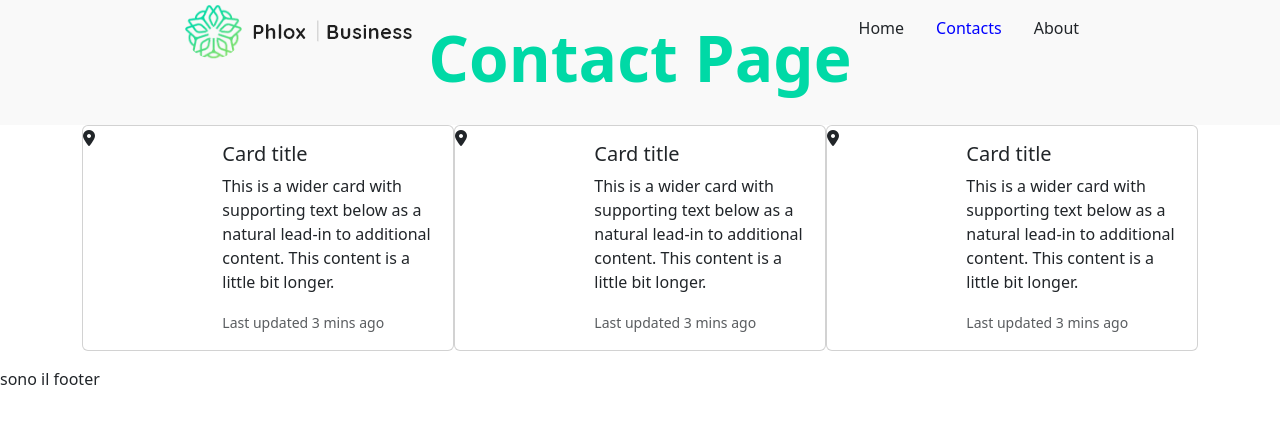
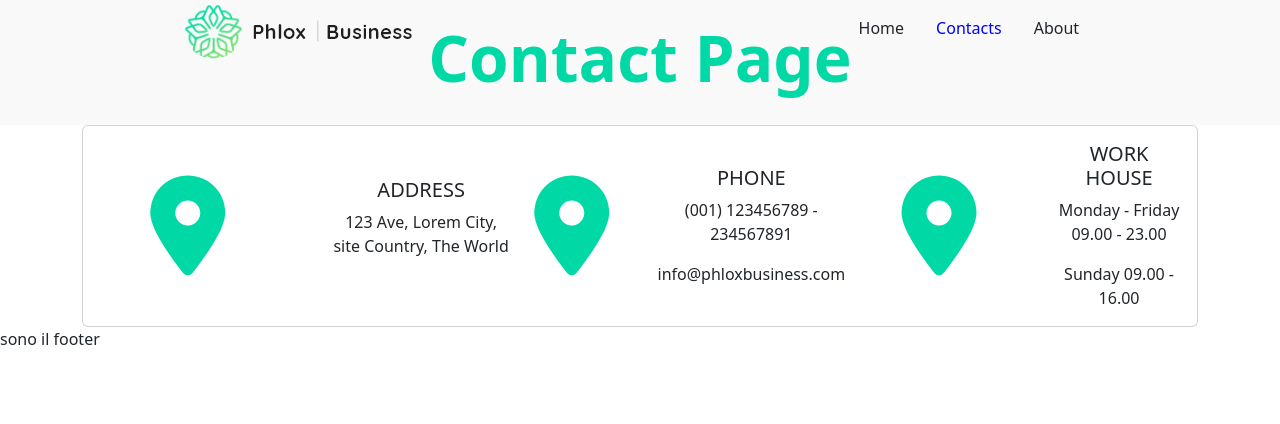
Before and after one commit to eugeniomalavasi/proj-html-vuejs, a Vue app: page /contacts in a window 1280 px wide. Shown: the top 424 px of the page. Built offline with nearby package versions, Linux system fonts and the light colour scheme.

Commit message:
add: AppCardContact component

```diff
--- /dev/null
+++ b/src/components/AppCardContact.vue
@@ -0,0 +1,65 @@
+<script>
+export default {
+    data() {
+        return {
+            cardContact: [
+                {
+                    name: "ADDRESS",
+                    text: "123 Ave, Lorem City, site Country, The World",
+
+                },
+                {
+                    name: "PHONE",
+                    text: "(001) 123456789 - 234567891",
+                    mail: "info@phloxbusiness.com",
+
+                },
+                {
+                    name: "WORK HOUSE",
+                    text: "Monday - Friday       09.00 - 23.00",
+                    gg: "Sunday         09.00 - 16.00",
+
+                },
+            ]
+        }
+    }
+
+};
+</script>
+
+<template>
+  <div class="row d-flex align-items-center mt-0 mr-0"v-for="index in cardContact">
+        <div class="col">
+          <i class="fa-solid fa-location-dot"></i>
+        </div>
+        <div class="col">
+          <div class="card-body" >
+            <h5 class="card-title">{{index.name}}</h5>
+            <p class="card-text">
+             {{ index.text }}
+            </p>
+            <p class="card-text">
+              {{ index.mail }} {{ index.gg }}
+            </p>
+          </div>
+        </div>
+    </div>
+
+
+
+</template>
+
+<style lang="scss" scoped>
+
+.col {
+text-align: center;
+
+    .fa-solid{
+      font-size: 100px;
+      color: #00d9a6;
+    }
+
+}
+
+
+</style>
--- a/src/pages/Contacts.vue
+++ b/src/pages/Contacts.vue
@@ -1,68 +1,22 @@
 <script>
-export default {};
+import AppCardContact from "../components/AppCardContact.vue";
+
+export default {
+  components: {
+    AppCardContact,
+  },
+};
 </script>
 
 <template>
   <div class="title-contact">
     <h1>Contact Page</h1>
   </div>
-  <div class="container">
-    <div class="card mb-3" style="max-width: 540px">
-      <div class="row g-0">
-        <div class="col-md-4">
-          <i class="fa-solid fa-location-dot"></i>
-        </div>
-        <div class="col-md-8">
-          <div class="card-body">
-            <h5 class="card-title">Card title</h5>
-            <p class="card-text">
-              This is a wider card with supporting text below as a natural lead-in to
-              additional content. This content is a little bit longer.
-            </p>
-            <p class="card-text">
-              <small class="text-body-secondary">Last updated 3 mins ago</small>
-            </p>
-          </div>
-        </div>
-      </div>
-    </div>
-    <div class="card mb-3" style="max-width: 540px">
-      <div class="row g-0">
-        <div class="col-md-4">
-          <i class="fa-solid fa-location-dot"></i>
-        </div>
-        <div class="col-md-8">
-          <div class="card-body">
-            <h5 class="card-title">Card title</h5>
-            <p class="card-text">
-              This is a wider card with supporting text below as a natural lead-in to
-              additional content. This content is a little bit longer.
-            </p>
-            <p class="card-text">
-              <small class="text-body-secondary">Last updated 3 mins ago</small>
-            </p>
-          </div>
-        </div>
-      </div>
-    </div>
-    <div class="card mb-3" style="max-width: 540px">
-      <div class="row g-0">
-        <div class="col-md-4">
-          <i class="fa-solid fa-location-dot"></i>
-        </div>
-        <div class="col-md-8">
-          <div class="card-body">
-            <h5 class="card-title">Card title</h5>
-            <p class="card-text">
-              This is a wider card with supporting text below as a natural lead-in to
-              additional content. This content is a little bit longer.
-            </p>
-            <p class="card-text">
-              <small class="text-body-secondary">Last updated 3 mins ago</small>
-            </p>
-          </div>
-        </div>
-      </div>
+  <div class="container ">
+    <div class="card d-flex flex-row">
+
+          <AppCardContact />
+
     </div>
   </div>
 </template>
@@ -79,7 +33,12 @@ export default {};
     font-size: 4rem;
   }
 }
-.container{
-    display: flex;
+.container {
+
+  .card{
+    border: ipx solid black;
+
+  }
+
 }
 </style>
```
